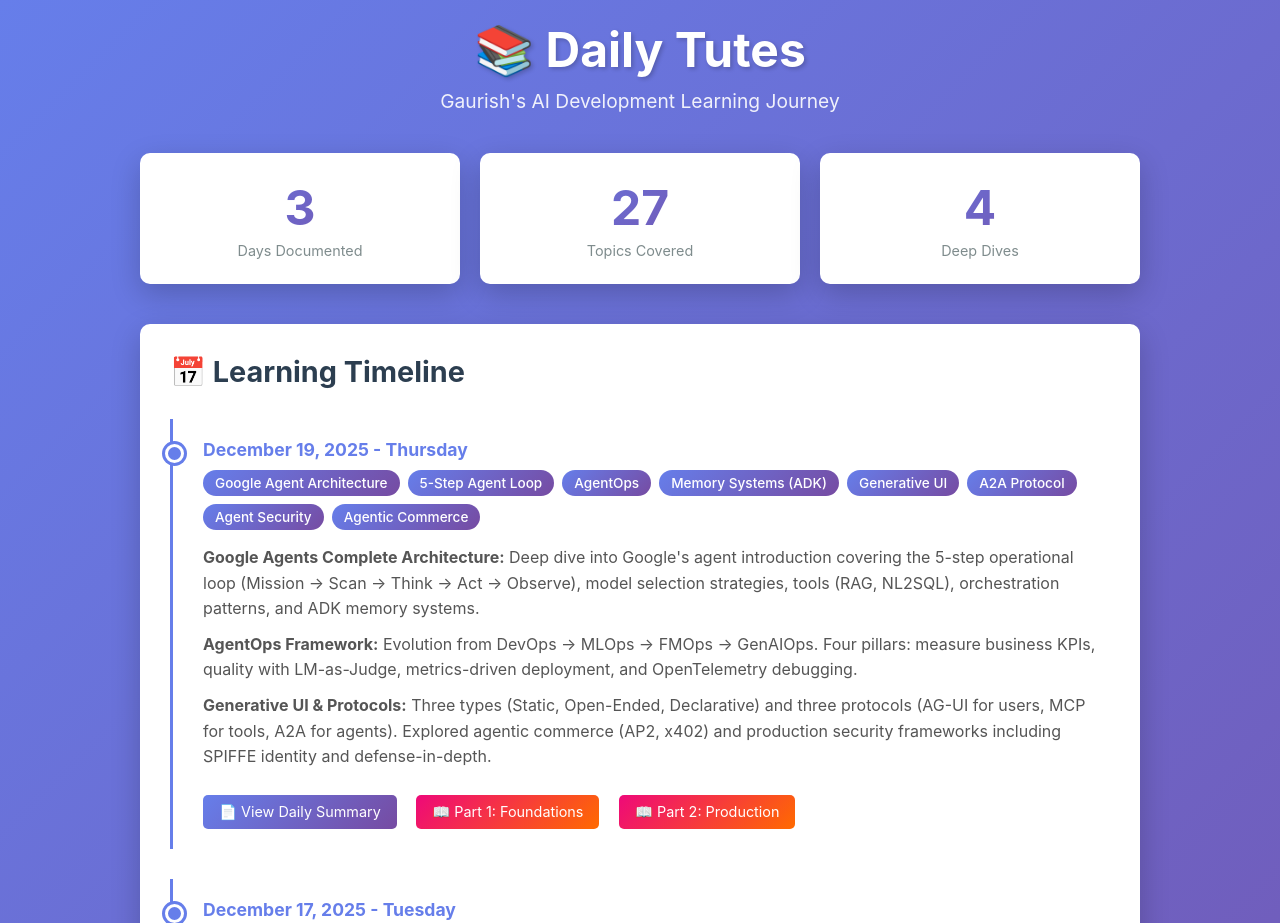
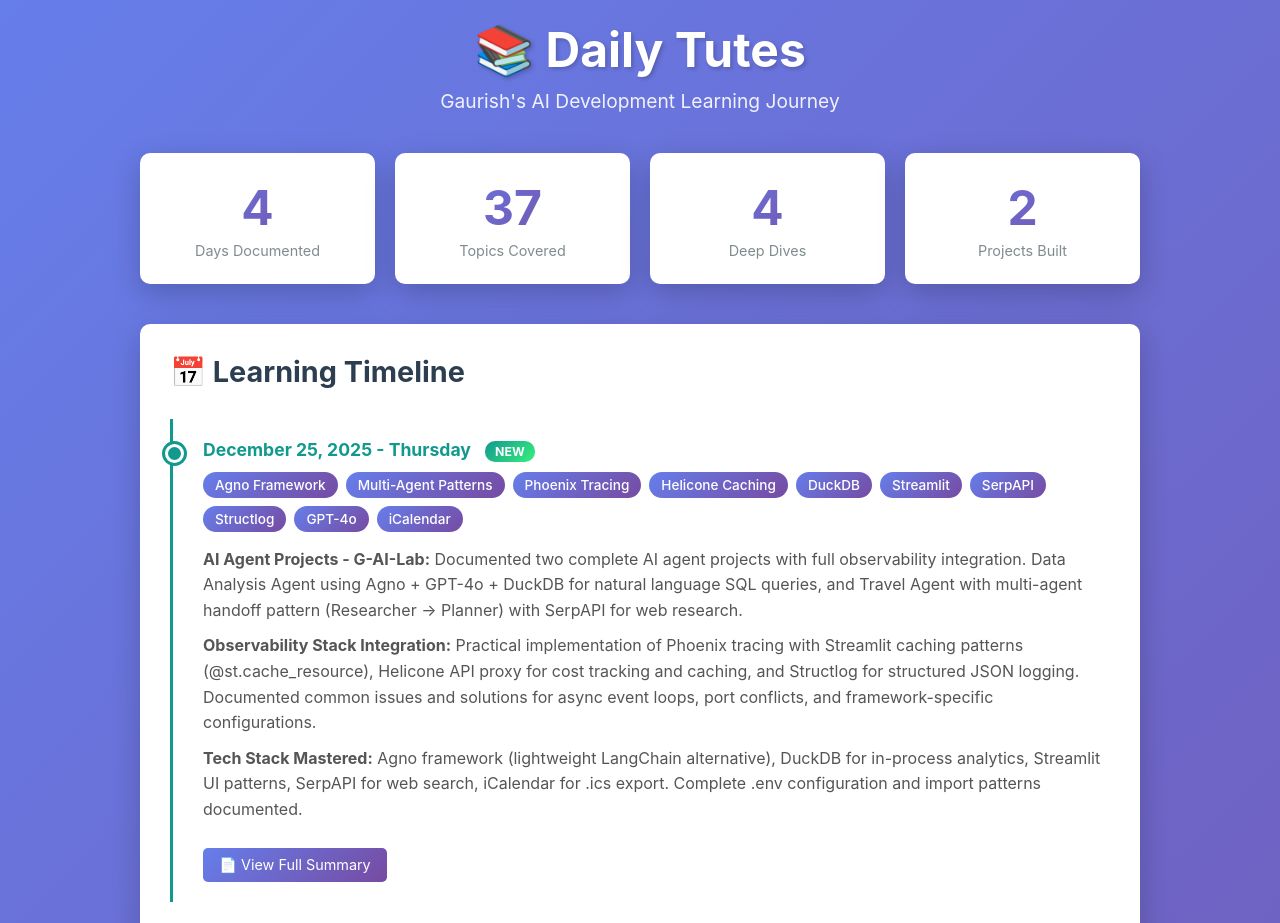
Before and after one commit to k-gaurish/daily-tutes, a plain HTML site: page index.html in a window 1280 px wide. Shown: the top 923 px of the page. Drawn offline with Linux system fonts and the light colour scheme.

Commit message:
Add files via upload

```diff
--- a/index.html
+++ b/index.html
@@ -103,11 +103,35 @@
             box-shadow: 0 0 0 3px #667eea;
         }
 
+        .timeline-item.new-entry:before {
+            background: #11998e;
+            box-shadow: 0 0 0 3px #11998e;
+        }
+
+        .timeline-item.new-entry {
+            border-left-color: #11998e;
+        }
+
+        .new-badge {
+            display: inline-block;
+            background: linear-gradient(135deg, #11998e 0%, #38ef7d 100%);
+            color: white;
+            padding: 3px 10px;
+            border-radius: 10px;
+            font-size: 0.7em;
+            margin-left: 10px;
+            vertical-align: middle;
+        }
+
         .timeline-date {
             color: #667eea;
             font-weight: bold;
             font-size: 1.1em;
             margin-bottom: 10px;
+        }
+
+        .timeline-item.new-entry .timeline-date {
+            color: #11998e;
         }
 
         .timeline-topics {
@@ -198,21 +222,59 @@
 
         <div class="stats">
             <div class="stat-card">
-                <div class="stat-number">3</div>
+                <div class="stat-number">4</div>
                 <div class="stat-label">Days Documented</div>
             </div>
             <div class="stat-card">
-                <div class="stat-number">27</div>
+                <div class="stat-number">37</div>
                 <div class="stat-label">Topics Covered</div>
             </div>
             <div class="stat-card">
                 <div class="stat-number">4</div>
                 <div class="stat-label">Deep Dives</div>
             </div>
+            <div class="stat-card">
+                <div class="stat-number">2</div>
+                <div class="stat-label">Projects Built</div>
+            </div>
         </div>
 
         <div class="timeline">
             <h2>📅 Learning Timeline</h2>
+
+            <!-- December 25, 2025 - NEW -->
+            <div class="timeline-item new-entry">
+                <div class="timeline-date">December 25, 2025 - Thursday <span class="new-badge">NEW</span></div>
+
+                <div class="timeline-topics">
+                    <span class="topic-badge">Agno Framework</span>
+                    <span class="topic-badge">Multi-Agent Patterns</span>
+                    <span class="topic-badge">Phoenix Tracing</span>
+                    <span class="topic-badge">Helicone Caching</span>
+                    <span class="topic-badge">DuckDB</span>
+                    <span class="topic-badge">Streamlit</span>
+                    <span class="topic-badge">SerpAPI</span>
+                    <span class="topic-badge">Structlog</span>
+                    <span class="topic-badge">GPT-4o</span>
+                    <span class="topic-badge">iCalendar</span>
+                </div>
+
+                <p style="color: #555; margin-top: 15px; line-height: 1.6;">
+                    <strong>AI Agent Projects - G-AI-Lab:</strong> Documented two complete AI agent projects with full observability integration. Data Analysis Agent using Agno + GPT-4o + DuckDB for natural language SQL queries, and Travel Agent with multi-agent handoff pattern (Researcher → Planner) with SerpAPI for web research.
+                </p>
+
+                <p style="color: #555; margin-top: 10px; line-height: 1.6;">
+                    <strong>Observability Stack Integration:</strong> Practical implementation of Phoenix tracing with Streamlit caching patterns (@st.cache_resource), Helicone API proxy for cost tracking and caching, and Structlog for structured JSON logging. Documented common issues and solutions for async event loops, port conflicts, and framework-specific configurations.
+                </p>
+
+                <p style="color: #555; margin-top: 10px; line-height: 1.6;">
+                    <strong>Tech Stack Mastered:</strong> Agno framework (lightweight LangChain alternative), DuckDB for in-process analytics, Streamlit UI patterns, SerpAPI for web search, iCalendar for .ics export. Complete .env configuration and import patterns documented.
+                </p>
+
+                <div class="timeline-links">
+                    <a href="daily-summary-20251225.html" class="timeline-link">📄 View Full Summary</a>
+                </div>
+            </div>
 
             <!-- December 19, 2025 -->
             <div class="timeline-item">
@@ -331,7 +393,7 @@
         </div>
 
         <div class="footer">
-            <p>Last Updated: December 19, 2025</p>
+            <p>Last Updated: December 25, 2025</p>
             <p>Keep learning, keep building! 🚀</p>
         </div>
     </div>
```
